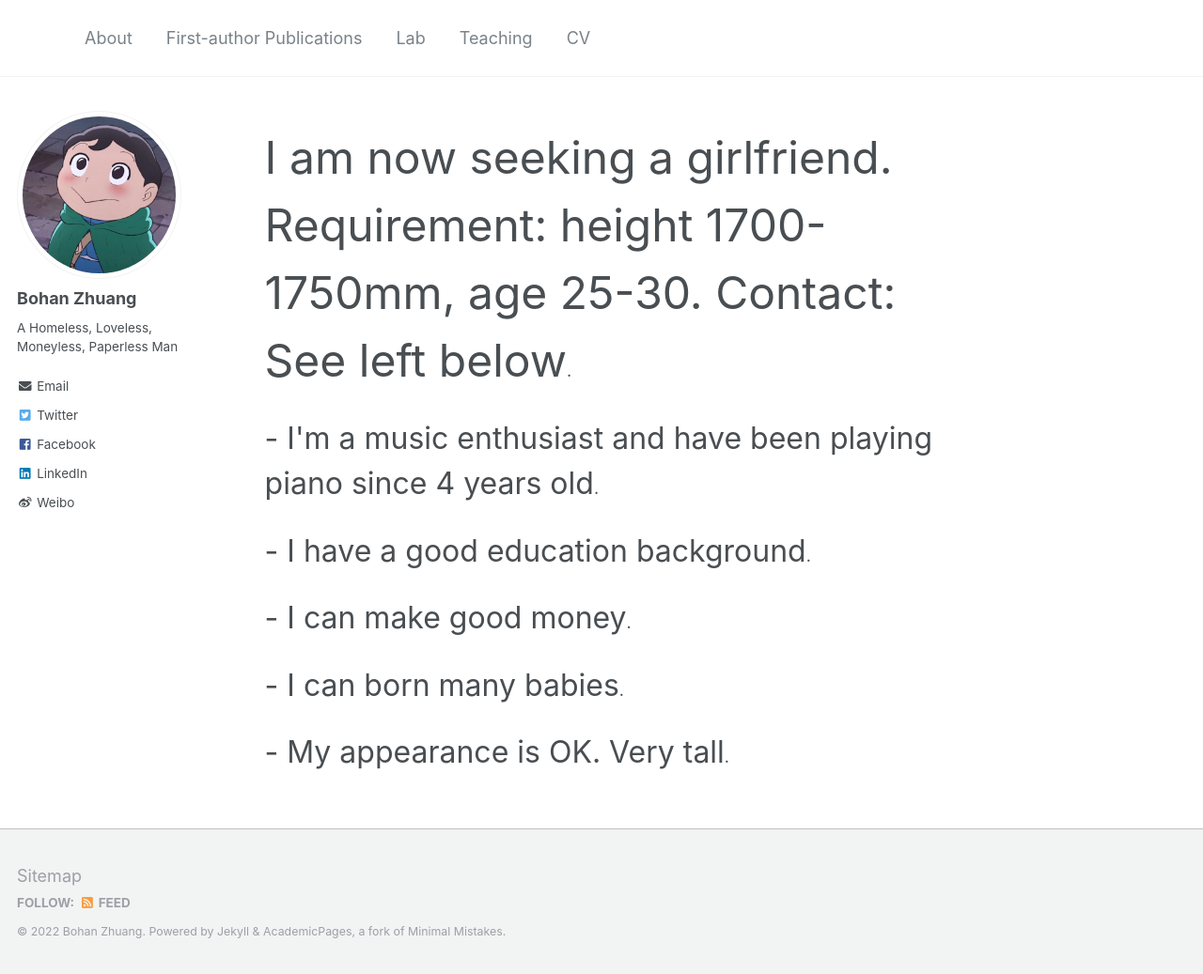
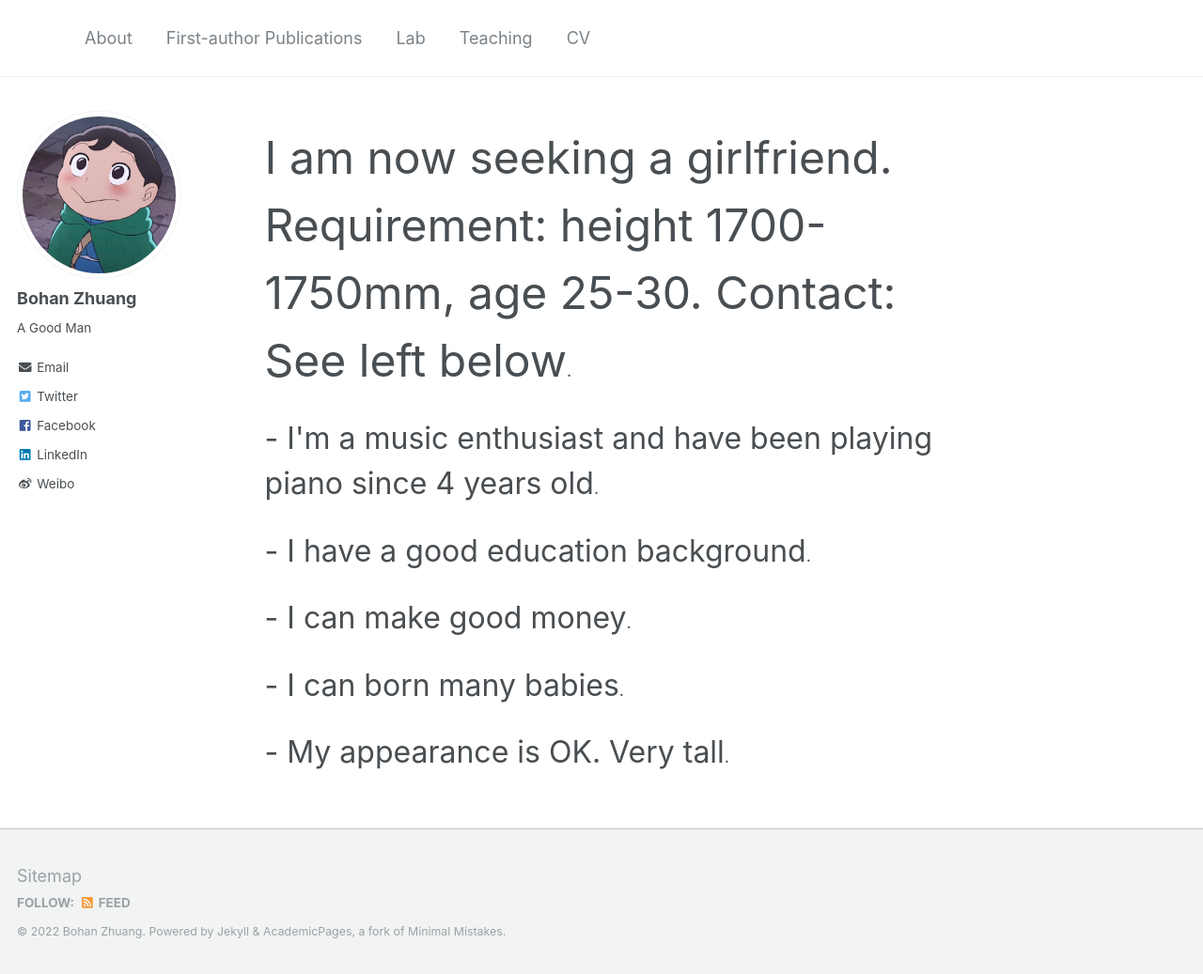
Before and after one commit to bohanzhuang/bohanzhuang.github.io, a Jekyll site: the page built from _pages/about.md, in a window 1280 px wide and 1037 px high. Shown: the whole window at 94% size. Built offline with Jekyll 4.4.1, drawn with Linux system fonts in a browser that asks for light colours.

Commit message:
Update _config.yml

```diff
--- a/_config.yml
+++ b/_config.yml
@@ -82,7 +82,7 @@ analytics:
 author:
   name             : "Bohan Zhuang"
   avatar           : "bohan.jpeg"
-  bio              : "A Homeless, Loveless, Moneyless, Paperless Man"
+  bio              : "A Good Man"
   location         : #"Location"
   employer         :
   pubmed           : #"https://www.ncbi.nlm.nih.gov/pubmed/?term=john+snow"
```
